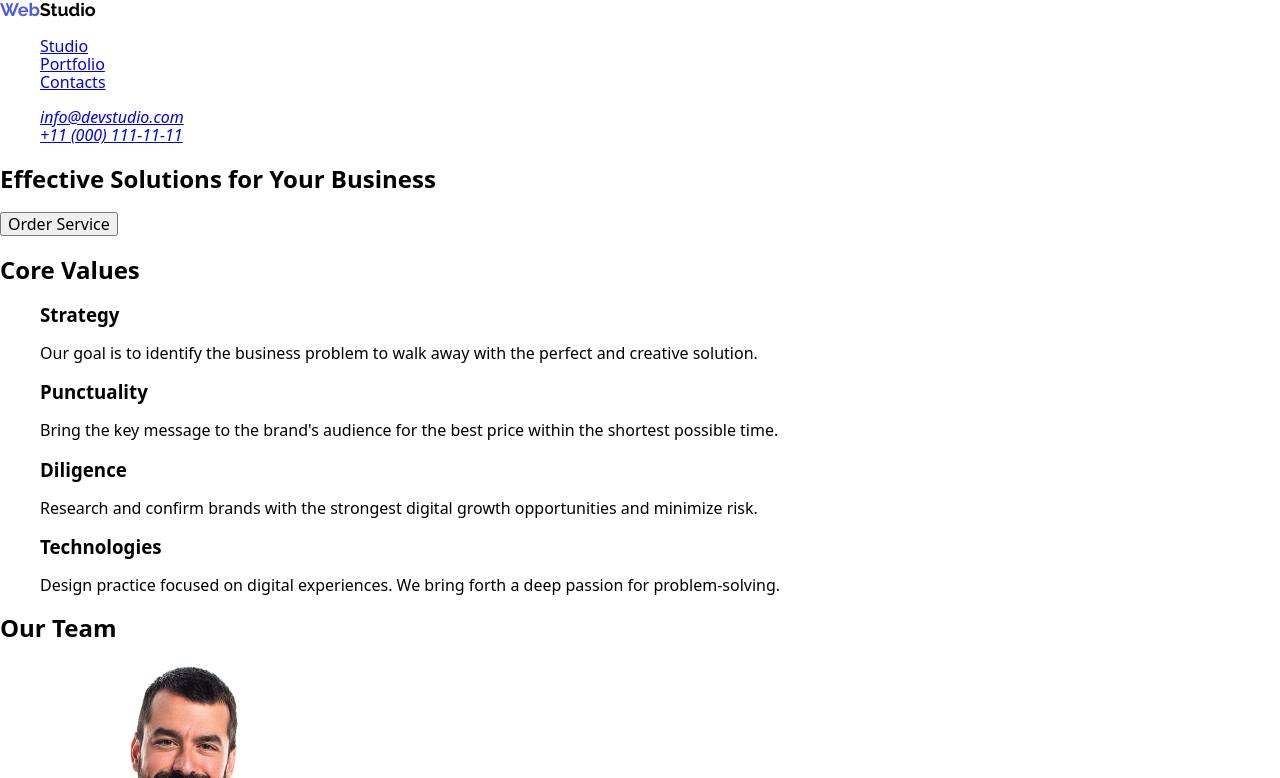
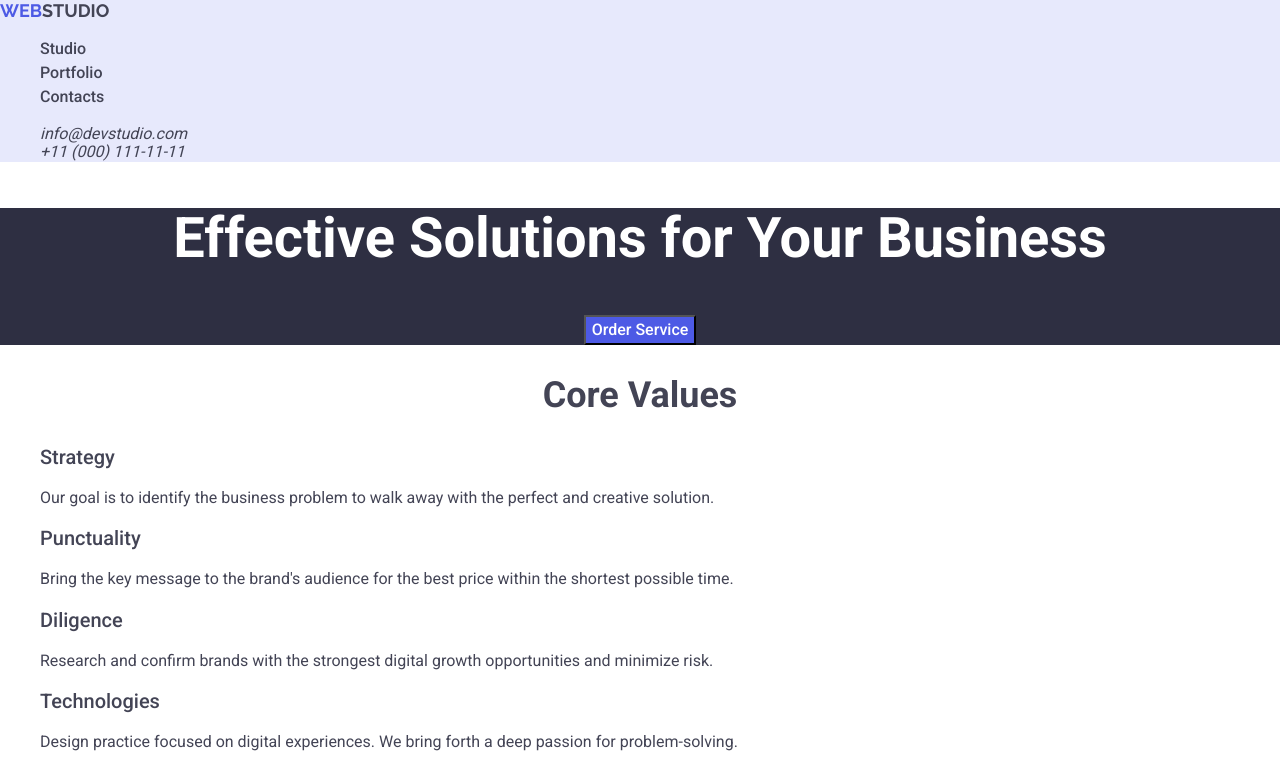
Before and after one commit to DanyloTaradaiko/goit-markup-hw-02, a plain HTML site: page index.html in a window 1280 px wide. Shown: the top 778 px of the page. Drawn offline with nearby package versions, Linux system fonts and the light colour scheme.

Commit message:
add css styles

```diff
--- a/css/style.css
+++ b/css/style.css
@@ -1,19 +1,147 @@
-/* KEEP "STUDIO" */
-.logo-top-1 {
-  color: inherit;
+body {
+  font-family: "Roboto";
+  font-weight: 400;
+  color: #434455;
+  letter-spacing: 2%;
+  font-size: 16px;
+}
+
+.header-all {
+  background-color: #e7e9fc;
+}
+
+/* HEADER WEBSITE LOGO "STUDIO" */
+.header-all .logo-top-1 {
   font-family: "Raleway", sans-serif;
   font-weight: 700;
   font-size: 18px;
+  font-style: bold;
   text-decoration: none;
   color: inherit;
+  line-height: 21px;
+  letter-spacing: 3%;
+  text-transform: uppercase;
+  vertical-align: middle;
 }
 
-/* "WEB" COLORED */
-.logo-top-1 .logo-web {
+/* HEADER WEBSITE LOGO "WEB" */
+.header-all .logo-top-1 .logo-web {
   color: #4d5ae5;
+  font-style: bold;
 }
 
 /* REMOVE EXTRA STAFF FROM LISTS */
 ul {
   list-style-type: none;
 }
+
+/* TOP MENUS */
+.top-menus a {
+  color: inherit;
+  font-family: "Roboto", sans-serif;
+  font-weight: 500;
+  line-height: 24px;
+  font-size: 16px;
+  text-decoration: none;
+}
+
+/* TOP LINKS: E-MAIL + PHONE */
+.top-links a {
+  font-family: "Roboto" sans-serif;
+  color: #434455;
+  text-decoration: none;
+}
+
+/* BUTTON + HERO CENTER ALIGNMENT */
+.hero-text {
+  text-align: center;
+  background-color: #2e2f42;
+}
+/* HERO TEXT */
+.hero-text h1 {
+  color: #ffffff;
+
+  font-weight: 700;
+  font-style: bold;
+  font-size: 56px;
+  line-height: 60px;
+}
+
+/* ORDER SERVICE BUTTON */
+.hero-text button {
+  color: #ffffff;
+  background-color: #4d5ae5;
+  font-size: 16px;
+  line-height: 24px;
+  letter-spacing: 4%;
+  vertical-align: middle;
+  font-weight: 500;
+}
+
+/* CORE VALUES */
+.core-values h2 {
+  font-weight: 700;
+  font-size: 36px;
+  text-align: center;
+}
+
+/* ALL WRITTEN CORE VALUES */
+.core-values h3 {
+  font-weight: 500;
+  font-size: 20px;
+}
+
+.our-team {
+  background-color: #f4f4fd;
+}
+
+/* OUR TEAM */
+.our-team h2 {
+  font-weight: 700;
+  font-size: 36px;
+  text-align: center;
+}
+
+/* OUR TEAM NAMES  */
+.our-team h3 {
+  font-weight: 500;
+  font-size: 20px;
+  text-align: middle;
+}
+
+/* OUR PORTFOLIO */
+.our-portfolio h2 {
+  font-weight: 700;
+  text-align: center;
+  font-size: 36px;
+}
+
+/* OUR PORTFOLIO THINGS */
+.our-portfolio h3 {
+  font-weight: 500;
+  font-size: 20px;
+}
+
+/* FOOTER BACKGROUND */
+.footer-stuff {
+  background-color: #2e2f42;
+}
+
+/* FOOTER WEBSITE LOGO "STUDIO" */
+.footer-stuff a {
+  text-decoration: none;
+  font-size: 18px;
+  font-style: bold;
+  color: #f4f4fd;
+  text-transform: uppercase;
+}
+
+/* FOOTER WEBSITE LOGO "WEB" */
+.footer-stuff span {
+  color: #4d5ae5;
+  font-style: bold;
+}
+
+.footer-stuff p {
+  color: #f4f4fd;
+}
--- a/index.html
+++ b/index.html
@@ -39,12 +39,12 @@
   </head>
   <body>
     <!-- HEADER -->
-    <header>
+    <header class="header-all">
       <nav>
         <a href="./index.html" class="logo-top-1">
           <span class="logo-web">Web</span>Studio</a
         >
-        <ul>
+        <ul class="top-menus">
           <li>
             <a href="#" target="_blank">Studio</a>
           </li>
@@ -58,7 +58,7 @@
       </nav>
 
       <address>
-        <ul>
+        <ul class="top-links">
           <li><a href="mailto:info@devstudio.com">info@devstudio.com</a></li>
           <li><a href="tel:+110001111111">+11 (000) 111-11-11</a></li>
         </ul>
@@ -67,13 +67,13 @@
 
     <main>
       <!-- HERO -->
-      <section>
+      <section class="hero-text">
         <h1>Effective Solutions for Your Business</h1>
         <button type="button">Order Service</button>
       </section>
 
       <!-- CORE VALUES -->
-      <section>
+      <section class="core-values">
         <h2>Core Values</h2>
         <ul>
           <li>
@@ -111,7 +111,7 @@
       </section>
 
       <!-- OUR TEAM -->
-      <section>
+      <section class="our-team">
         <h2>Our Team</h2>
 
         <ul>
@@ -159,7 +159,7 @@
       </section>
 
       <!-- OUR PORTFOLIO -->
-      <section>
+      <section class="our-portfolio">
         <h2>Our Portfolio</h2>
         <ul>
           <li>
@@ -227,8 +227,8 @@
     </main>
 
     <!-- FOOTER -->
-    <footer>
-      <a href="./index.html">WebStudio</a>
+    <footer class="footer-stuff">
+      <a href="./index.html"><span>Web</span>Studio</a>
       <p>
         Increase the flow of customers and sales for your business with digital
         marketing & growth solutions.
```
